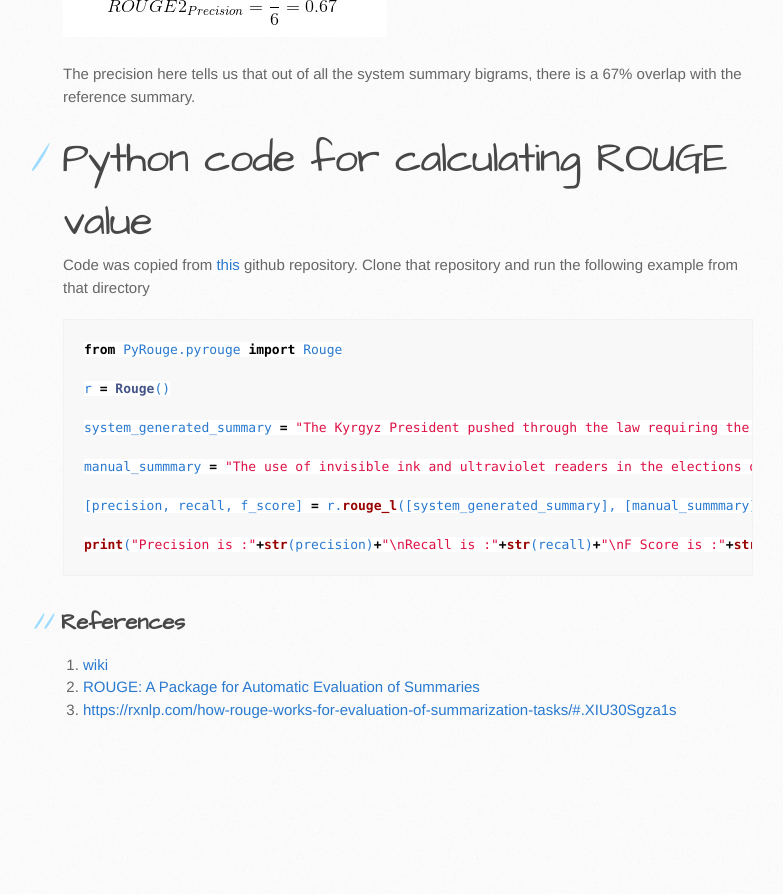
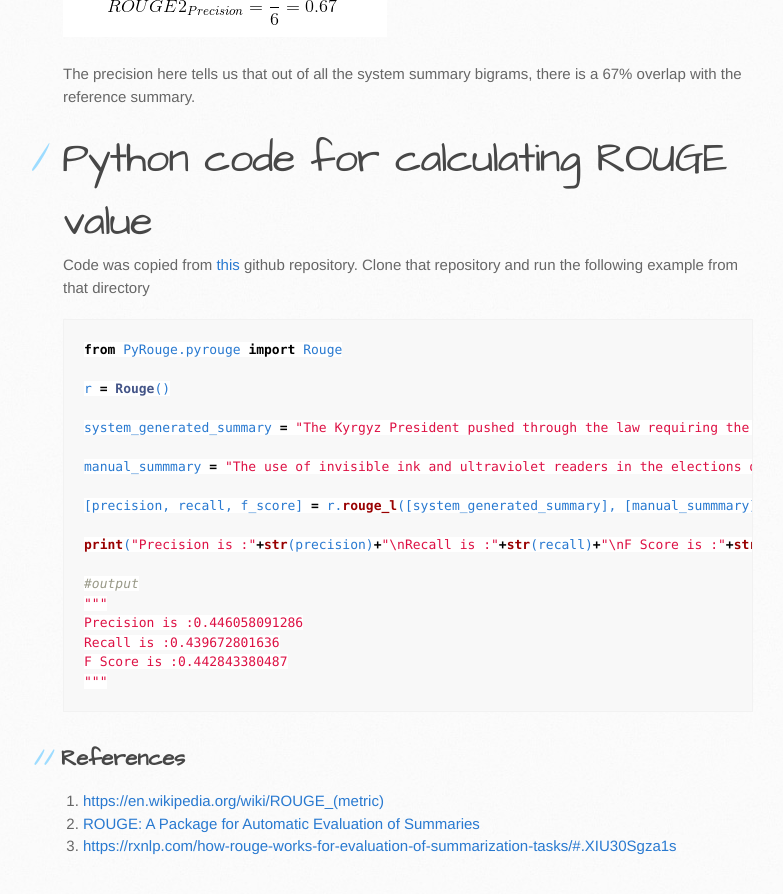
Before and after one commit to sagorbrur/sagorbrur.github.io, a Jekyll site: the page built from rouge.md, in a window 1280 px wide and 900 px high, scrolled down 1743 px. Shown: the top 894 px of the window, without its empty margins (107-890 px from the left). Built offline with Jekyll 4.4.1, drawn with Linux system fonts in a browser that asks for light colours; our own code applies the rules of GitHub Pages for plain Markdown files; before the commit the page ends 2507 px from its top, so only the background shows below that.

Commit message:
Update rouge.md

````diff
--- a/rouge.md
+++ b/rouge.md
@@ -48,12 +48,12 @@ the bed
 
 Based on the bigrams above, the ROUGE-2 recall is as follows:
 
-![alt text](https://github.com/sagorbrur/sagorbrur.github.io/blob/master/assets/images/rouge.PNG)
+![Rouge Recall](https://github.com/sagorbrur/sagorbrur.github.io/blob/master/assets/images/rouge.PNG)
 
 Essentially, the system summary has recovered 4 bigrams out of 5 bigrams from the reference summary which is pretty good!
 Now the ROUGE-2 precision is as follows:
 
-![rouge_precision ](https://github.com/sagorbrur/sagorbrur.github.io/blob/master/assets/images/rouge1.PNG)
+![Rouge_Precision ](https://github.com/sagorbrur/sagorbrur.github.io/blob/master/assets/images/rouge1.PNG)
 
 The precision here tells us that out of all the system summary bigrams, there is a 67% overlap with the reference summary.
 
@@ -73,12 +73,19 @@ manual_summmary = "The use of invisible ink and ultraviolet readers in the elect
 [precision, recall, f_score] = r.rouge_l([system_generated_summary], [manual_summmary])
 
 print("Precision is :"+str(precision)+"\nRecall is :"+str(recall)+"\nF Score is :"+str(f_score))
+
+#output
+"""
+Precision is :0.446058091286
+Recall is :0.439672801636
+F Score is :0.442843380487
+"""
 ```
 
 
 
 
 ## References
-1. [wiki](https://en.wikipedia.org/wiki/ROUGE_(metric))
+1. [https://en.wikipedia.org/wiki/ROUGE_(metric)](https://en.wikipedia.org/wiki/ROUGE_(metric))
 2. [ROUGE: A Package for Automatic Evaluation of Summaries](http://www.aclweb.org/anthology/W04-1013)
 3. [https://rxnlp.com/how-rouge-works-for-evaluation-of-summarization-tasks/#.XIU30Sgza1s](https://rxnlp.com/how-rouge-works-for-evaluation-of-summarization-tasks/#.XIU30Sgza1s)
````
